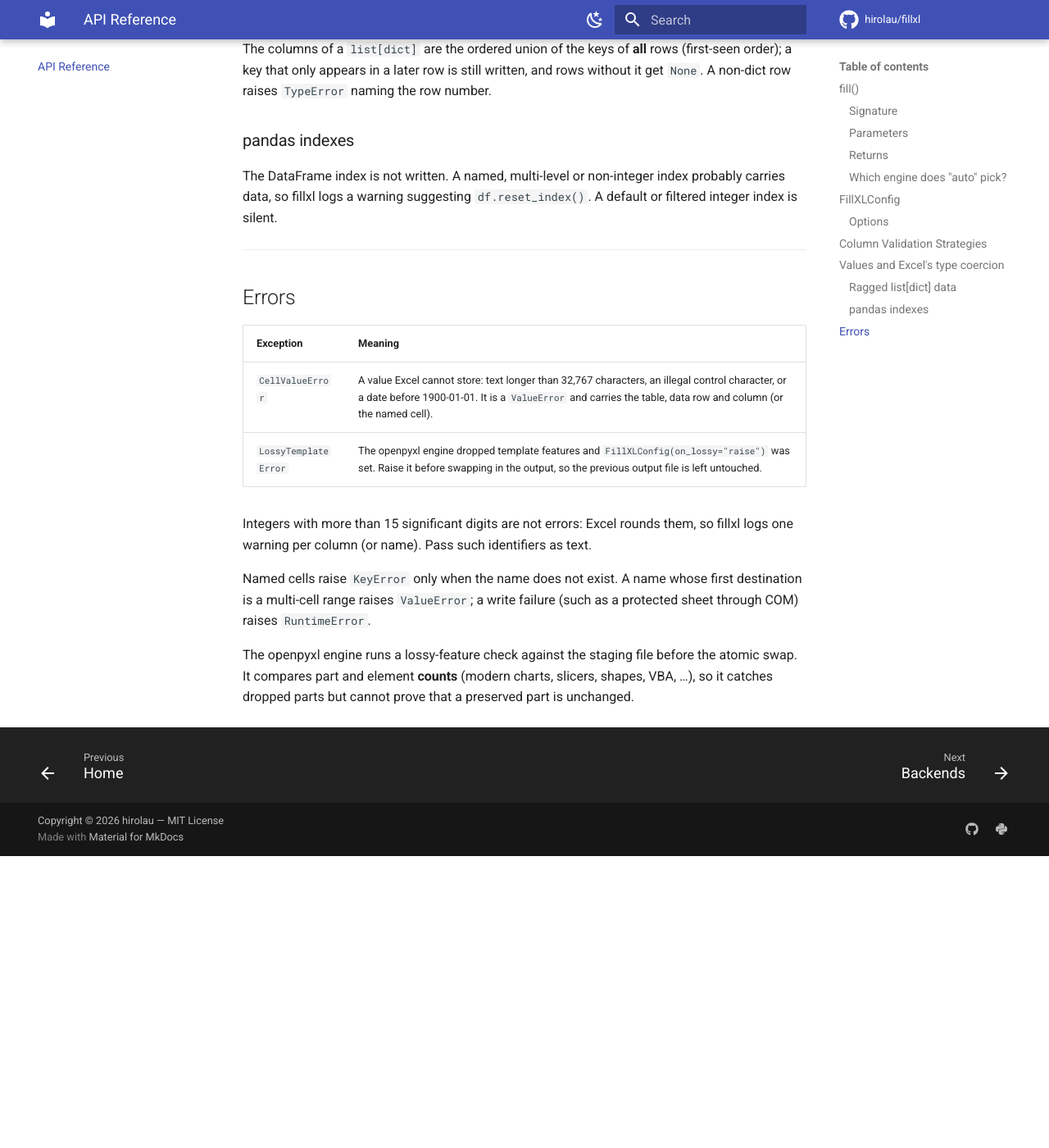
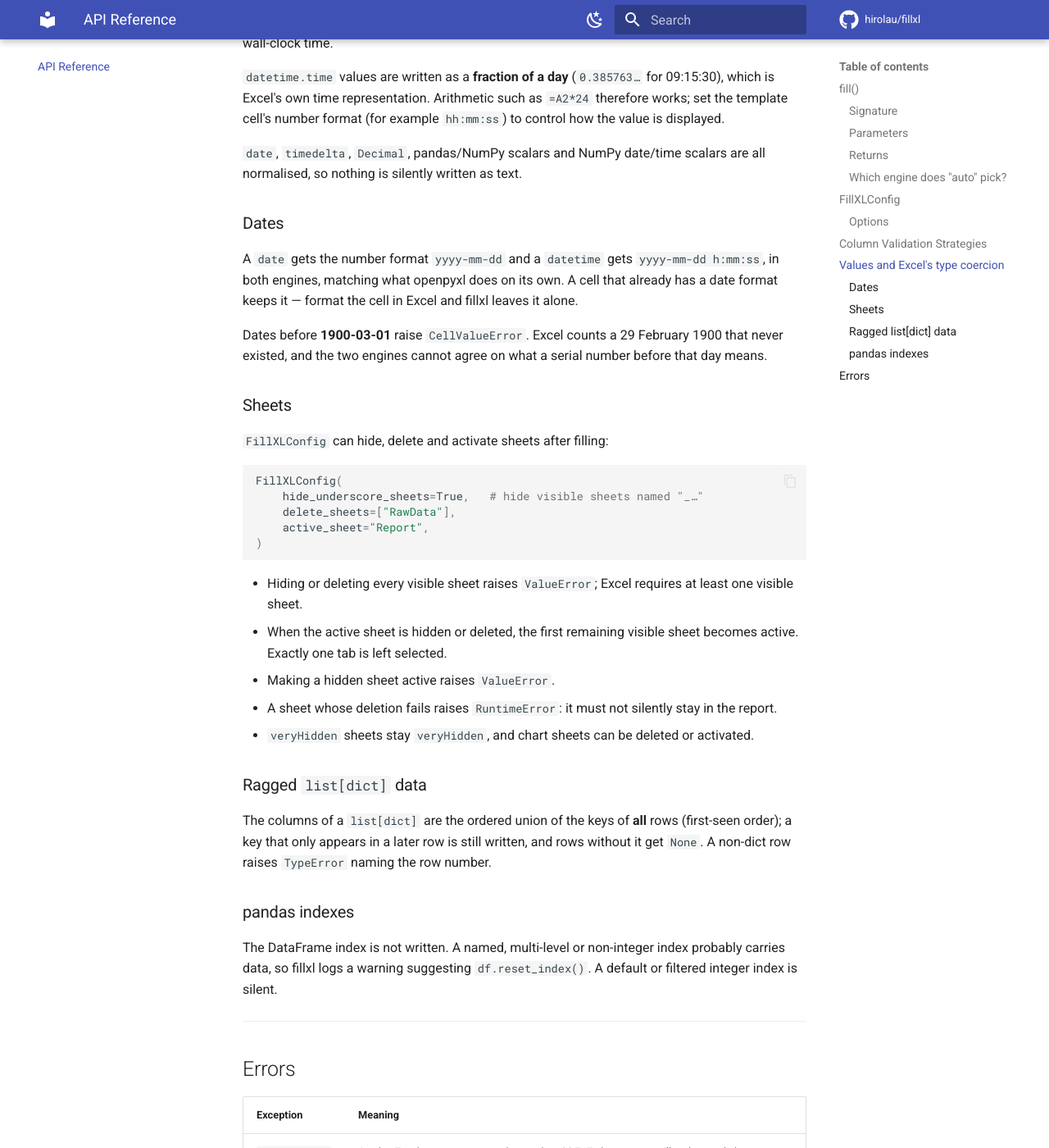
Before and after one commit to hirolau/fillxl, an MkDocs documentation site: the page built from docs/api.md, in a window 1280 px wide and 1400 px high, scrolled down 3626 px. Shown: the whole window at 82% size. Built offline with MkDocs 1.6.1 and Material for MkDocs 9.7.7, drawn with Linux system fonts in a browser that asks for light colours; comment, search, counter and statistics services are not loaded; before the commit the page ends 4670 px from its top, so only the background shows below that; some of the changed text lies outside the part shown.

Commit message:
docs: document engines, dates, sheets and warnings for 0.6.0
README, API reference, backends page and index now describe the auto engine
rules, the date formats and the 1900-03-01 limit, the sheet rules and their
errors, LossyTemplateWarning, and the migration notes for 0.5 users. The
changelog has the 0.6.0 entry.

Co-authored-by: Copilot <223556219+Copilot@users.noreply.github.com>

````diff
--- a/docs/api.md
+++ b/docs/api.md
@@ -14,13 +14,17 @@ from fillxl import fill
 fill(
     template: str | Path,
     output: str | Path,
+    *,
     values: dict[str, Any] | None = None,
     tables: dict[str, TabularData] | None = None,
-    *,
     engine: Engine = "auto",
     config: FillXLConfig | None = None,
 ) -> Path
 ```
+
+`values` and `tables` are keyword-only. The 0.5 call
+`fill(template, output, values, tables)` still works with a
+`DeprecationWarning` and stops working in 0.7.0.
 
 ### Parameters
 
@@ -39,11 +43,16 @@ fill(
 
 ### Which engine does `"auto"` pick?
 
-`"auto"` selects the **openpyxl** backend: it works everywhere and needs no
-Excel installation. It fills `.xlsx` and `.xlsm` templates (keeping VBA).
-Pass `engine="win32com"` explicitly to drive Microsoft Excel through COM —
-that is the engine to use for `.xlsb`/`.xls` templates and for chart types
-openpyxl cannot write.
+| Template → output | Engine |
+|-------------------|--------|
+| `.xlsx` → `.xlsx`, `.xlsm` → `.xlsm` | `openpyxl` — no Excel needed |
+| `.xlsb`/`.xls` template, or a different output format | `win32com`, when Excel automation is available |
+| the same, without Excel | `openpyxl`, whose error explains what is missing |
+
+Pass `engine="win32com"` explicitly to drive Microsoft Excel through COM — that
+is the engine to use for chart types openpyxl cannot write. Both engines produce
+the same workbook for the same template and data; a parity test suite fills one
+template with both and compares the results.
 
 ---
 
@@ -121,6 +130,39 @@ engines store the same wall-clock time.
 `date`, `timedelta`, `Decimal`, pandas/NumPy scalars and NumPy date/time
 scalars are all normalised, so nothing is silently written as text.
 
+### Dates
+
+A `date` gets the number format `yyyy-mm-dd` and a `datetime` gets
+`yyyy-mm-dd h:mm:ss`, in both engines, matching what openpyxl does on its own.
+A cell that already has a date format keeps it — format the cell in Excel and
+fillxl leaves it alone.
+
+Dates before **1900-03-01** raise `CellValueError`. Excel counts a 29 February
+1900 that never existed, and the two engines cannot agree on what a serial
+number before that day means.
+
+### Sheets
+
+`FillXLConfig` can hide, delete and activate sheets after filling:
+
+```python
+FillXLConfig(
+    hide_underscore_sheets=True,   # hide visible sheets named "_…"
+    delete_sheets=["RawData"],
+    active_sheet="Report",
+)
+```
+
+- Hiding or deleting every visible sheet raises `ValueError`; Excel requires at
+  least one visible sheet.
+- When the active sheet is hidden or deleted, the first remaining visible sheet
+  becomes active. Exactly one tab is left selected.
+- Making a hidden sheet active raises `ValueError`.
+- A sheet whose deletion fails raises `RuntimeError`: it must not silently stay
+  in the report.
+- `veryHidden` sheets stay `veryHidden`, and chart sheets can be deleted or
+  activated.
+
 ### Ragged `list[dict]` data
 
 The columns of a `list[dict]` are the ordered union of the keys of **all**
@@ -140,7 +182,7 @@ A default or filtered integer index is silent.
 
 | Exception | Meaning |
 |-----------|---------|
-| `CellValueError` | A value Excel cannot store: text longer than 32,767 characters, an illegal control character, or a date before 1900-01-01. It is a `ValueError` and carries the table, data row and column (or the named cell). |
+| `CellValueError` | A value Excel cannot store: text longer than 32,767 characters, an illegal control character, or a date before 1900-03-01. It is a `ValueError` and carries the table, data row and column (or the named cell). |
 | `LossyTemplateError` | The openpyxl engine dropped template features and `FillXLConfig(on_lossy="raise")` was set. Raise it before swapping in the output, so the previous output file is left untouched. |
 
 Integers with more than 15 significant digits are not errors: Excel rounds
@@ -154,4 +196,15 @@ first destination is a multi-cell range raises `ValueError`; a write failure
 The openpyxl engine runs a lossy-feature check against the staging file before
 the atomic swap. It compares part and element **counts** (modern charts,
 slicers, shapes, VBA, …), so it catches dropped parts but cannot prove that a
-preserved part is unchanged.
+preserved part is unchanged. The check reports with `LossyTemplateWarning`, a
+`UserWarning` subclass that can be filtered by category:
+
+```python
+import warnings
+from fillxl import LossyTemplateWarning
+
+warnings.filterwarnings("error", category=LossyTemplateWarning)
+```
+
+Batch jobs that only read logs can route warnings into `logging` with
+`logging.captureWarnings(True)`.
````
Also changed, not shown: other parts of docs/api.md (+1 -1 lines), CHANGELOG.md (+45 -0 lines), README.md (+118 -6 lines), docs/backends.md (+11 -3 lines), docs/index.md (+10 -3 lines).
